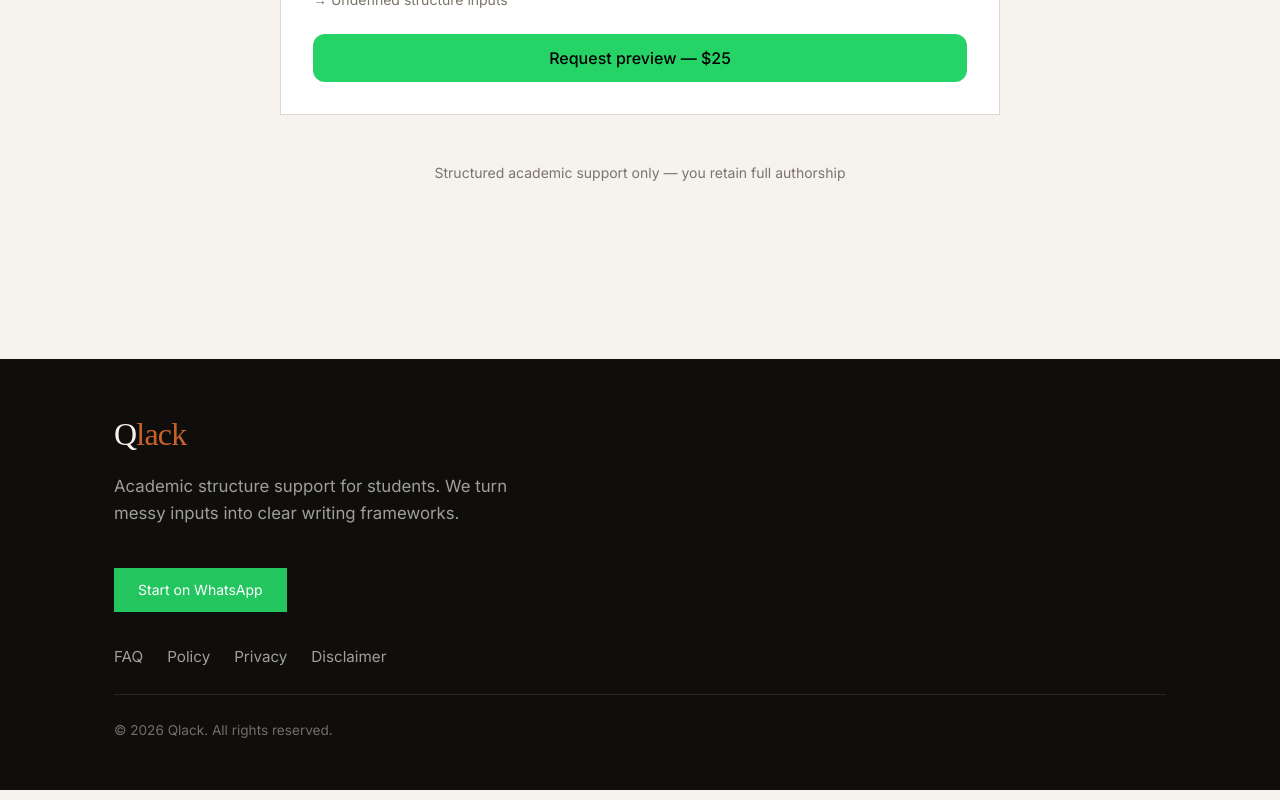
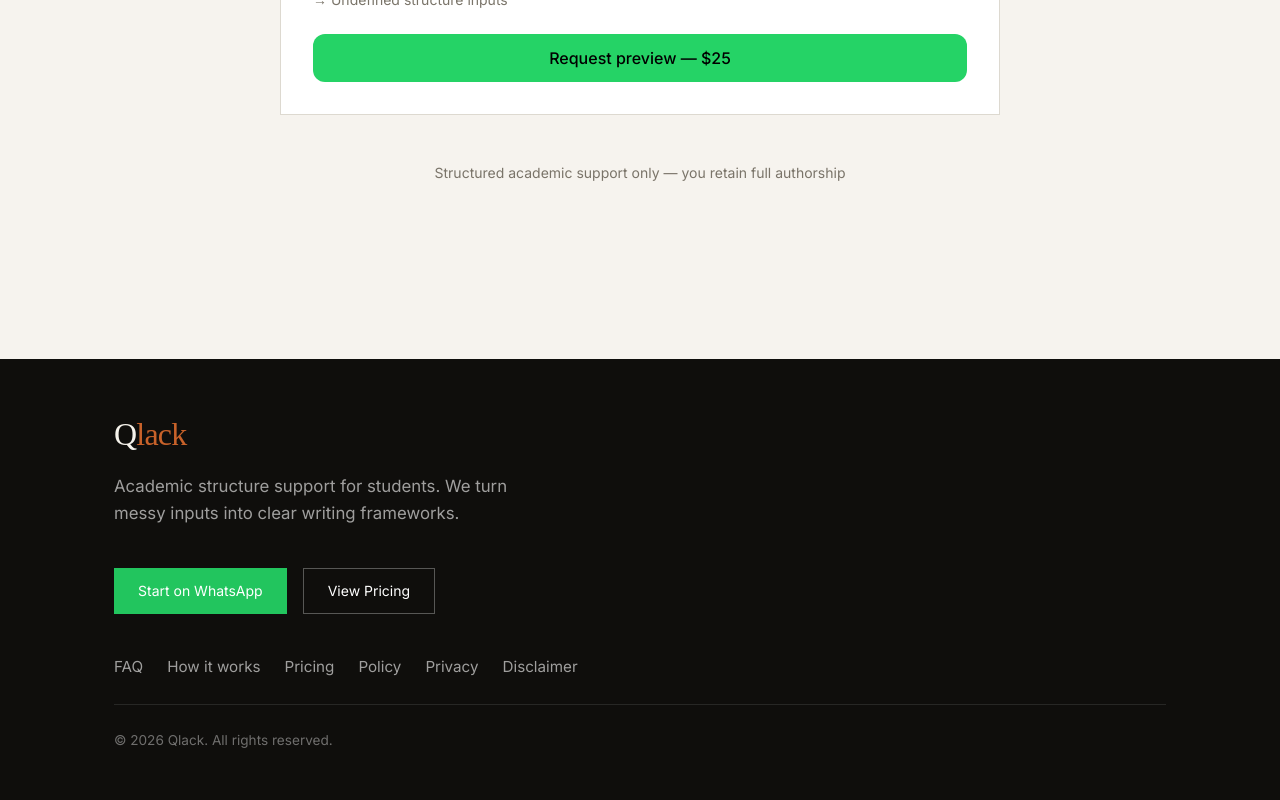
Before and after one commit to fazetdev/structura, a Next.js app: page /pricing in a window 1280 px wide. Shown: the part 2085-2885 px from the top of the page. Built offline with nearby package versions, Linux system fonts and the light colour scheme.

Commit message:
Improve WhatsApp funnel conversion system and add pricing CTA

```diff
--- a/app/page.tsx
+++ b/app/page.tsx
@@ -2,7 +2,6 @@
 
 import Hero from "@/components/sections/Hero"
 import Link from "next/link"
-import { useState } from "react"
 
 const items = [
   {
@@ -48,29 +47,24 @@ const items = [
 ]
 
 function AccordionItem({ item }: { item: typeof items[0] }) {
-  const [open, setOpen] = useState(false)
-
   return (
     <div className="border border-[#ddd9d0] bg-white">
-      <button
-        onClick={() => setOpen(!open)}
-        className="w-full flex justify-between items-center p-5 text-left"
-      >
+      <details className="group">
+        <summary className="cursor-pointer list-none flex justify-between items-center p-5">
           <span className="text-lg font-medium text-[#141210]">
             {item.title}
           </span>
-        <span className="text-[#7a7469] text-2xl">
-          {open ? "−" : "+"}
+          <span className="text-[#7a7469] text-2xl group-open:rotate-45 transition">
+            +
           </span>
-      </button>
+        </summary>
 
-      {open && (
         <div className="px-5 pb-5">
           <p className="text-base text-[#7a7469] leading-relaxed">
             {item.desc}
           </p>
         </div>
-      )}
+      </details>
     </div>
   )
 }
@@ -83,7 +77,6 @@ export default function Home() {
 
       {/* INPUTS */}
       <section className="max-w-5xl mx-auto px-6 py-10 border-t border-[#ddd9d0]">
-
         <p className="text-sm text-[#7a7469] mb-4">
           Any form of academic material can be turned into a structured writing framework.
         </p>
@@ -97,9 +90,7 @@ export default function Home() {
 
       {/* PROCESS */}
       <section className="max-w-5xl mx-auto px-6 py-10 border-t border-[#ddd9d0]">
-
         <div className="border border-[#ddd9d0] bg-white p-6">
-
           <div className="text-sm uppercase tracking-widest text-[#7a7469] mb-2">
             Process
           </div>
@@ -118,14 +109,11 @@ export default function Home() {
           >
             Open How it works
           </Link>
-
         </div>
-
       </section>
 
       {/* CTA */}
       <section className="max-w-5xl mx-auto px-6 py-14 border-t border-[#ddd9d0]">
-
         <div className="bg-white border border-[#ddd9d0] p-8 text-center">
 
           <h2 className="text-4xl md:text-5xl font-extrabold tracking-tight text-[#141210] mb-5">
@@ -136,15 +124,35 @@ export default function Home() {
             One message is enough. Send your material exactly as it is.
           </p>
 
+          <div className="flex flex-col sm:flex-row gap-4 justify-center">
+
             <a
-            href="https://wa.me/2349036961611?text=Hi%2C%20I%20need%20help%20organizing%20my%20academic%20material."
+              href={`https://wa.me/2349036961611?text=${encodeURIComponent(
+                `Hi Qlack,
+
+I would like a preview for my academic material.
+
+My goal is:
+
+[Describe your assignment, report, presentation, or project]
+
+I am ready to send the material.`
+              )}`}
               className="inline-flex items-center justify-center bg-[#22c55e] hover:bg-[#16a34a] text-white px-8 py-4 text-base font-medium"
             >
               Start on WhatsApp
             </a>
 
+            <Link
+              href="/pricing"
+              className="inline-flex items-center justify-center border border-[#22c55e] text-[#22c55e] px-8 py-4 text-base font-medium hover:bg-[#22c55e] hover:text-white transition"
+            >
+              View Pricing
+            </Link>
+
           </div>
 
+        </div>
       </section>
 
     </main>
--- a/components/sections/Footer.tsx
+++ b/components/sections/Footer.tsx
@@ -23,29 +23,35 @@ export default function Footer() {
 
         </div>
 
-        {/* CTA */}
-        <div className="mb-8">
+        {/* CTA BLOCK */}
+        <div className="mb-10 flex flex-col sm:flex-row gap-4">
 
           <a
             href={`https://wa.me/${config.whatsapp.number}?text=${encodeURIComponent(
               config.whatsapp.message
             )}`}
             className="
-              inline-flex
-              items-center
-              justify-center
-              bg-[#22c55e]
-              hover:bg-[#16a34a]
-              text-white
-              px-6
-              py-3
-              text-sm
-              w-fit
+              inline-flex items-center justify-center
+              bg-[#22c55e] hover:bg-[#16a34a]
+              text-white px-6 py-3 text-sm
               transition-colors
             "
           >
             Start on WhatsApp
           </a>
+
+          <Link
+            href="/pricing"
+            className="
+              inline-flex items-center justify-center
+              border border-white/30 text-white
+              px-6 py-3 text-sm
+              hover:bg-white hover:text-black
+              transition-colors
+            "
+          >
+            View Pricing
+          </Link>
 
         </div>
 
@@ -54,6 +60,14 @@ export default function Footer() {
 
           <Link href="/faq" className="text-white/60 hover:text-white transition">
             FAQ
+          </Link>
+
+          <Link href="/how-it-works" className="text-white/60 hover:text-white transition">
+            How it works
+          </Link>
+
+          <Link href="/pricing" className="text-white/60 hover:text-white transition">
+            Pricing
           </Link>
 
           <Link href="/policy" className="text-white/60 hover:text-white transition">
--- a/components/sections/Hero.tsx
+++ b/components/sections/Hero.tsx
@@ -1,3 +1,6 @@
+import WhatsAppButton from "@/components/ui/WhatsAppButton"
+import Link from "next/link"
+
 export default function Hero() {
   return (
     <section className="bg-gradient-to-br from-[#0b0b0f] via-[#121018] to-[#0a0a0a] min-h-screen flex items-center border-b border-[#1f1f1f] overflow-hidden">
@@ -7,7 +10,7 @@ export default function Hero() {
         <div className="inline-flex items-center gap-2.5 bg-[#22c55e]/10 border border-[#22c55e]/30 rounded-full px-4 py-2 mb-10">
           <span className="w-2 h-2 rounded-full bg-[#22c55e] animate-pulse" />
           <span className="text-xs font-semibold tracking-widest uppercase text-[#22c55e]">
-            Qlarc Academic Structure Support
+            Qlack Academic Structure Support
           </span>
         </div>
 
@@ -20,21 +23,26 @@ export default function Hero() {
         {/* Body */}
         <p className="text-lg md:text-xl text-[#cfcfcf] leading-[1.8] max-w-3xl mb-12 font-normal">
           Send assignments, reports, presentations, lecture notes, PDFs,
-          screenshots, or voice notes. Qlarc converts unstructured input into
+          screenshots, or voice notes. Qlack converts unstructured input into
           a structured writing framework you can build from.
         </p>
 
         {/* CTA */}
-        <a
-          href="https://wa.me/2349036961611?text=Hi%2C%20I%20need%20help%20organizing%20my%20academic%20material."
-          className="inline-flex items-center gap-3 bg-[#22c55e] hover:bg-[#16a34a] text-white font-semibold text-base px-8 py-4 transition-all duration-200 hover:-translate-y-0.5 hover:shadow-lg hover:shadow-[#22c55e]/20"
-        >
-          <svg viewBox="0 0 24 24" fill="currentColor" className="w-5 h-5 shrink-0">
-            <path d="M17.472 14.382c-.297-.149-1.758-.867-2.03-.967-.273-.099-.471-.148-.67.15-.197.297-.767.966-.94 1.164-.173.199-.347.223-.644.075-.297-.15-1.255-.463-2.39-1.475-.883-.788-1.48-1.761-1.653-2.059-.173-.297-.018-.458.13-.606.134-.133.298-.347.446-.52.149-.174.198-.298.298-.497.099-.198.05-.371-.025-.52-.075-.149-.669-1.612-.916-2.207-.242-.579-.487-.5-.669-.51-.173-.008-.371-.01-.57-.01-.198 0-.52.074-.792.372-.272.297-1.04 1.016-1.04 2.479 0 1.462 1.065 2.875 1.213 3.074.149.198 2.096 3.2 5.077 4.487.709.306 1.262.489 1.694.625.712.227 1.36.195 1.871.118.571-.085 1.758-.719 2.006-1.413.248-.694.248-1.289.173-1.413-.074-.124-.272-.198-.57-.347z"/>
-            <path d="M12 0C5.373 0 0 5.373 0 12c0 2.117.549 4.103 1.512 5.831L.057 23.804a.5.5 0 00.61.61l6.055-1.435A11.94 11.94 0 0012 24c6.627 0 12-5.373 12-12S18.627 0 12 0zm0 22c-1.89 0-3.659-.5-5.191-1.376l-.371-.214-3.85.912.934-3.768-.234-.386A10 10 0 012 12C2 6.477 6.477 2 12 2s10 4.477 10 10-4.477 10-10 10z"/>
-          </svg>
-          Start on WhatsApp
-        </a>
+        <div className="flex flex-col sm:flex-row gap-4 items-start sm:items-center">
+
+          <WhatsAppButton
+            label="Start on WhatsApp"
+            size="lg"
+          />
+
+          <Link
+            href="/pricing"
+            className="inline-flex items-center justify-center border border-[#22c55e] text-[#22c55e] font-semibold text-base px-8 py-4 transition hover:bg-[#22c55e] hover:text-white"
+          >
+            View Pricing
+          </Link>
+
+        </div>
 
         {/* Trust strip */}
         <div className="mt-16 pt-10 border-t border-[#1f1f1f] grid sm:grid-cols-2 gap-5">
@@ -46,6 +54,7 @@ export default function Hero() {
               Structured academic guidance only — not ghostwriting or submission writing
             </p>
           </div>
+
           <div className="flex items-start gap-4">
             <div className="w-8 h-8 rounded-full bg-[#22c55e]/10 border border-[#22c55e]/30 flex items-center justify-center shrink-0 mt-0.5">
               <span className="text-[#22c55e] text-sm font-bold">✓</span>
--- a/lib/config.ts
+++ b/lib/config.ts
@@ -3,7 +3,15 @@ export const config = {
   tagline: "Academic Structure Service",
   whatsapp: {
     number: "2349036961611",
-    message: "Hi, I need help organizing my academic material. I'm sending:",
+    message: `Hi Qlack,
+
+I would like a preview for my academic material.
+
+My goal is:
+
+[Describe your assignment, report, presentation, or project]
+
+I am ready to send the material.`,
   },
   nav: [
     { label: "How it works", href: "/how-it-works" },
@@ -23,4 +31,6 @@ export const config = {
 }
 
 export const waLink = () =>
-  `https://wa.me/${config.whatsapp.number}?text=${encodeURIComponent(config.whatsapp.message)}`
+  `https://wa.me/${config.whatsapp.number}?text=${encodeURIComponent(
+    config.whatsapp.message
+  )}`
```
Lines whose indentation alone changed are shown as unchanged.
